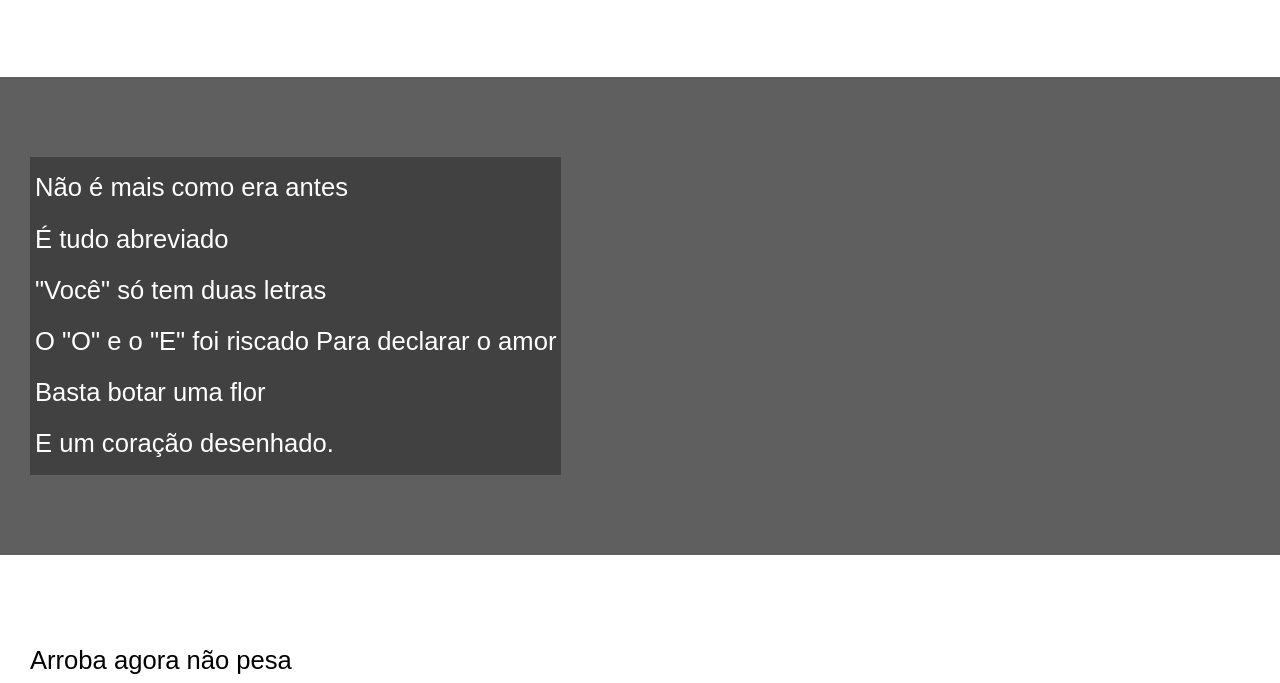
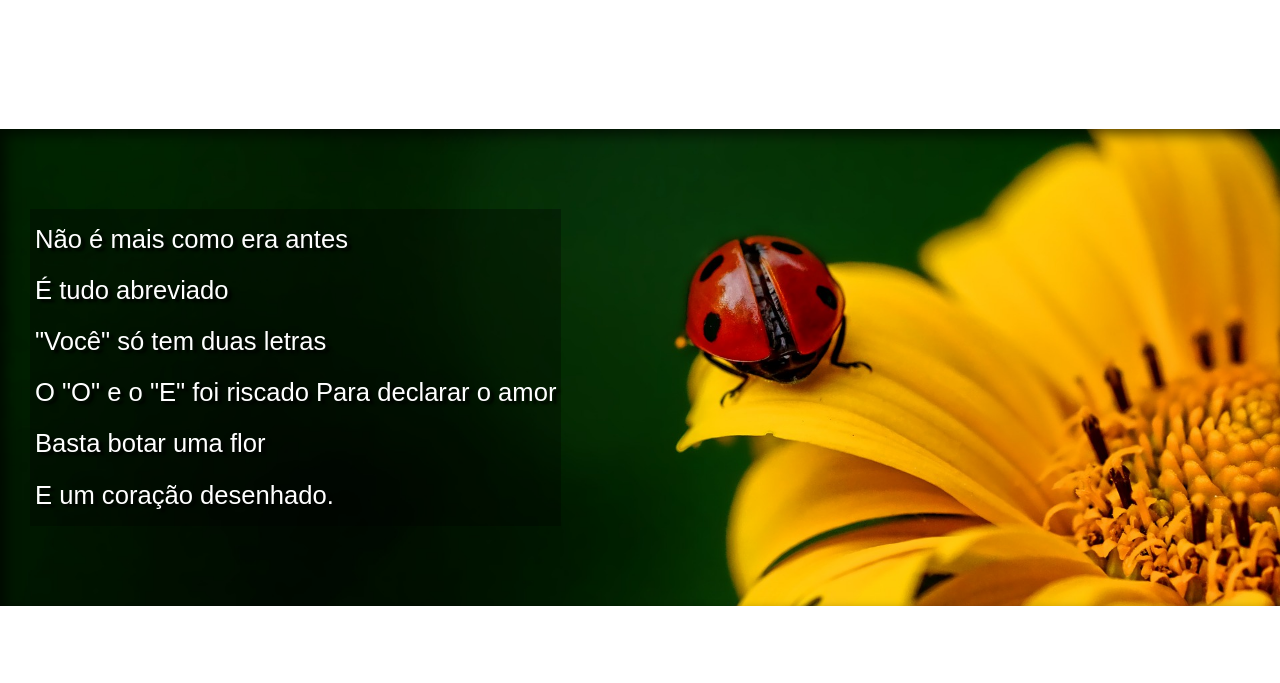
Before and after one commit to WallissonDev/projeto-cordel-moderno, a plain HTML site: page index.html in a window 1280 px wide. Shown: the part 657-1340 px from the top of the page. Drawn offline with Linux system fonts and the light colour scheme; a web font is replaced by a local one.

Commit message:
Projeto Cordel Moderno Finalizado

```diff
--- a/estilo/style.css
+++ b/estilo/style.css
@@ -57,21 +57,39 @@ section{
     padding-left: 30px;
 }
 
+section > p{
+    padding-bottom: 2em;
+}
+
 section.normal{
     background-color: white;
     color: black;
 }
 
 section.imagem{
-    background-image: url("imagens/background001.jpg");
     background-color: rgb(95, 95, 95);
     color: white;
+    box-shadow: inset 6px 6px 13px 0px rgba(0, 0, 0, 0.619);
+    background-size: cover;
 }
 
 section.imagem > p{
     display: inline-block;
     padding: 5px;
     background-color: rgba(0, 0, 0, 0.312);
+    text-shadow: 4px 3px 3px black;
+}
+
+section#img1{
+    background-image: url("../imagens/background001.jpg");
+    background-position: right center;
+    background-attachment: fixed;
+}
+
+section#img2{
+    background-image: url("../imagens/background002.jpg");
+    background-position: right center;
+    background-attachment: fixed;
 }
 
 footer {
--- a/index.html
+++ b/index.html
@@ -27,7 +27,7 @@
         </p>
     </section>
 
-    <section class="imagem">
+    <section class="imagem" id="img1">
         <p>
             Não é mais como era antes  <br>
             É tudo abreviado <br>
@@ -48,6 +48,8 @@
             Agora é .com <br>
             Se o saite é muito bom <br>
             Ele vale um alto preço. <br>
+         </p>
+        <p>
                 Pra piorar a liguagem <br>
                 O emoticom é um risco <br>
                 Tem símbolo para tudo <br>
@@ -56,9 +58,10 @@
                 Pra entender como fica <br>
                 Decifre esse rabisco.
         </p>
+
     </section>
 
-    <section class="imagem">
+    <section class="imagem" id="img2">
         <p>
             Tenho saudade das cartas <br>
             Escritas com a própria mão <br>
@@ -79,6 +82,8 @@
             Abriu outro aplicativo <br>
             O mundo ficou cativo <br>
             Da tecnologia do agora. <br>
+        </p>
+        <p>
             Felizmente, pra orar <br>
             Não precisa de internet <br>
             Deus escuta todo mundo <br>
```
Lines whose indentation alone changed are shown as unchanged.
